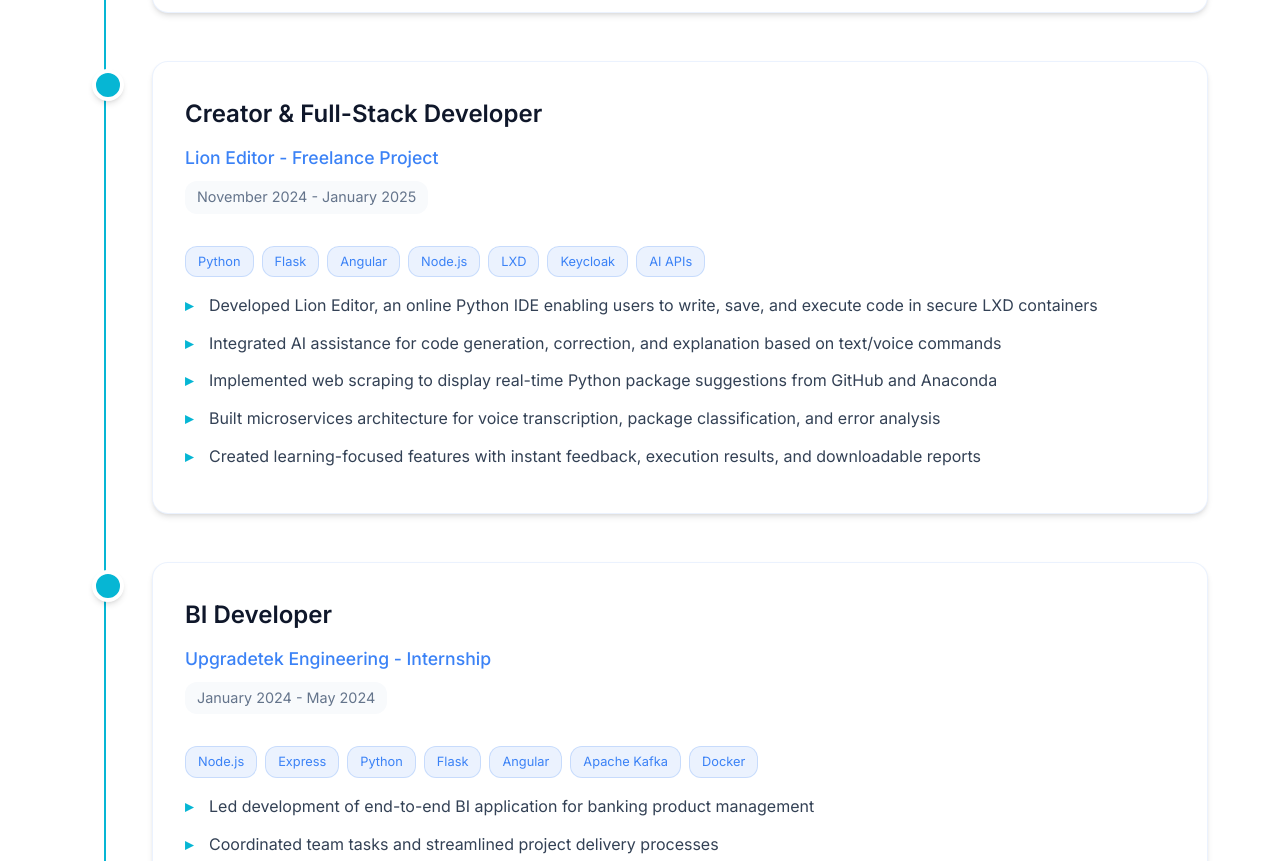
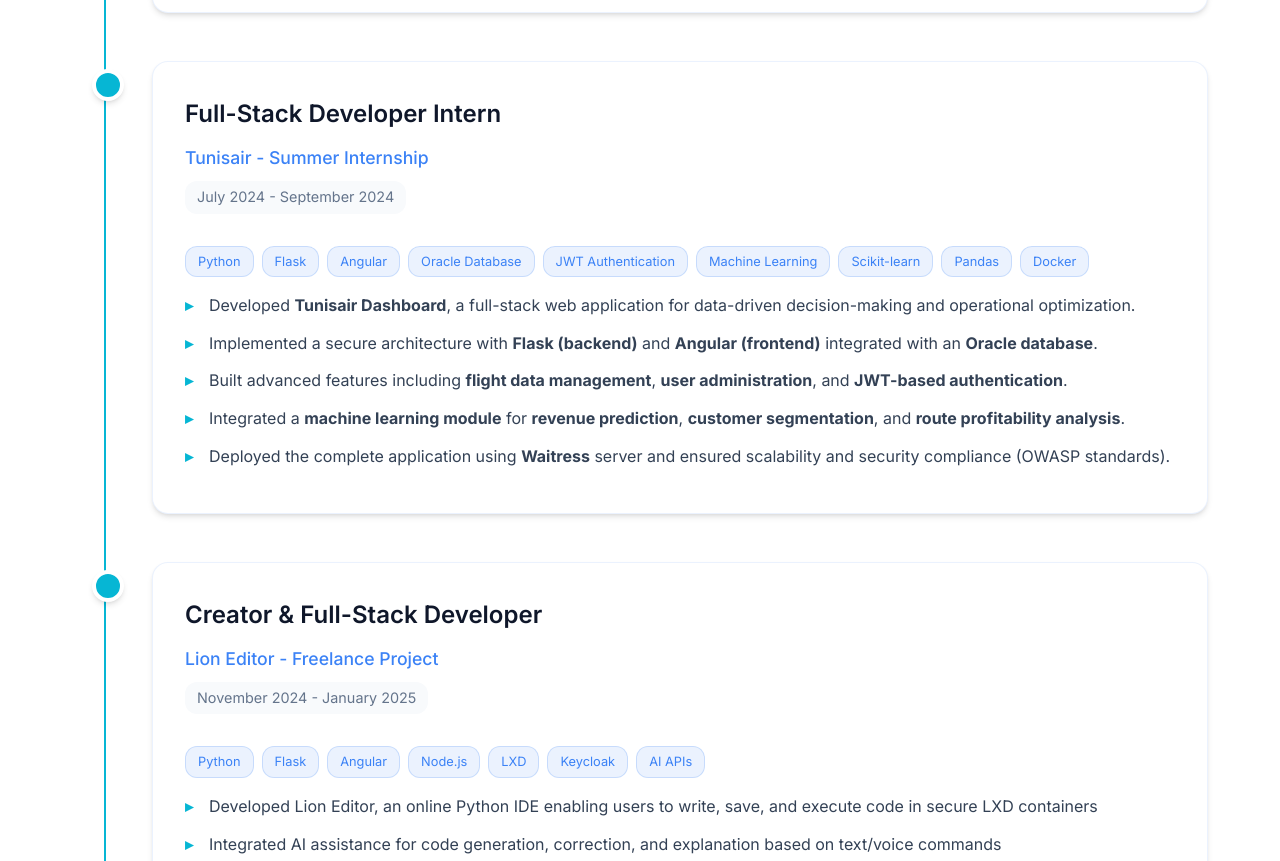
Before and after one commit to Hamzajema/hamzajema.github.io, a plain HTML site: page index.html in a window 1280 px wide. Shown: the part 3055-3916 px from the top of the page. Drawn offline with Linux system fonts and the light colour scheme.

Commit message:
Update print statement from add summar project

```diff
--- a/index.html
+++ b/index.html
@@ -827,6 +827,38 @@
         </div>
     </div>
 </div>
+                    <div class="experience-item">
+    <div class="card">
+        <div class="experience-header">
+            <h3 class="experience-title">Full-Stack Developer Intern</h3>
+            <p class="experience-company">Tunisair - Summer Internship</p>
+            <span class="experience-date">July 2024 - September 2024</span>
+        </div>
+
+        <div class="experience-tech">
+            <span class="tech-tag">Python</span>
+            <span class="tech-tag">Flask</span>
+            <span class="tech-tag">Angular</span>
+            <span class="tech-tag">Oracle Database</span>
+            <span class="tech-tag">JWT Authentication</span>
+            <span class="tech-tag">Machine Learning</span>
+            <span class="tech-tag">Scikit-learn</span>
+            <span class="tech-tag">Pandas</span>
+            <span class="tech-tag">Docker</span>
+        </div>
+
+        <div class="experience-description">
+            <ul>
+                <li>Developed <b>Tunisair Dashboard</b>, a full-stack web application for data-driven decision-making and operational optimization.</li>
+                <li>Implemented a secure architecture with <b>Flask (backend)</b> and <b>Angular (frontend)</b> integrated with an <b>Oracle database</b>.</li>
+                <li>Built advanced features including <b>flight data management</b>, <b>user administration</b>, and <b>JWT-based authentication</b>.</li>
+                <li>Integrated a <b>machine learning module</b> for <b>revenue prediction</b>, <b>customer segmentation</b>, and <b>route profitability analysis</b>.</li>
+                <li>Deployed the complete application using <b>Waitress</b> server and ensured scalability and security compliance (OWASP standards).</li>
+            </ul>
+        </div>
+    </div>
+</div>
+
 
                     <div class="experience-item">
                         <div class="card">
```
